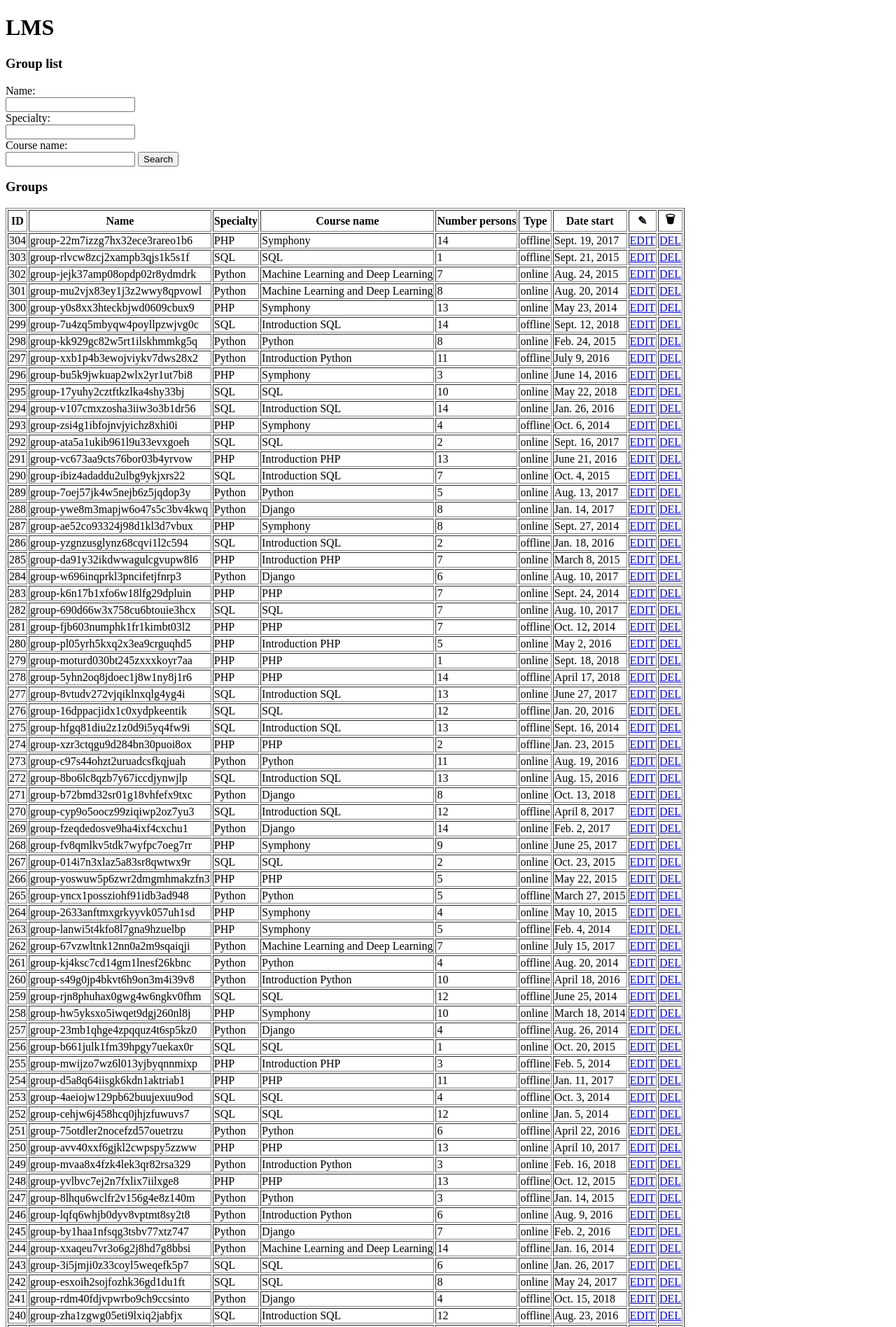
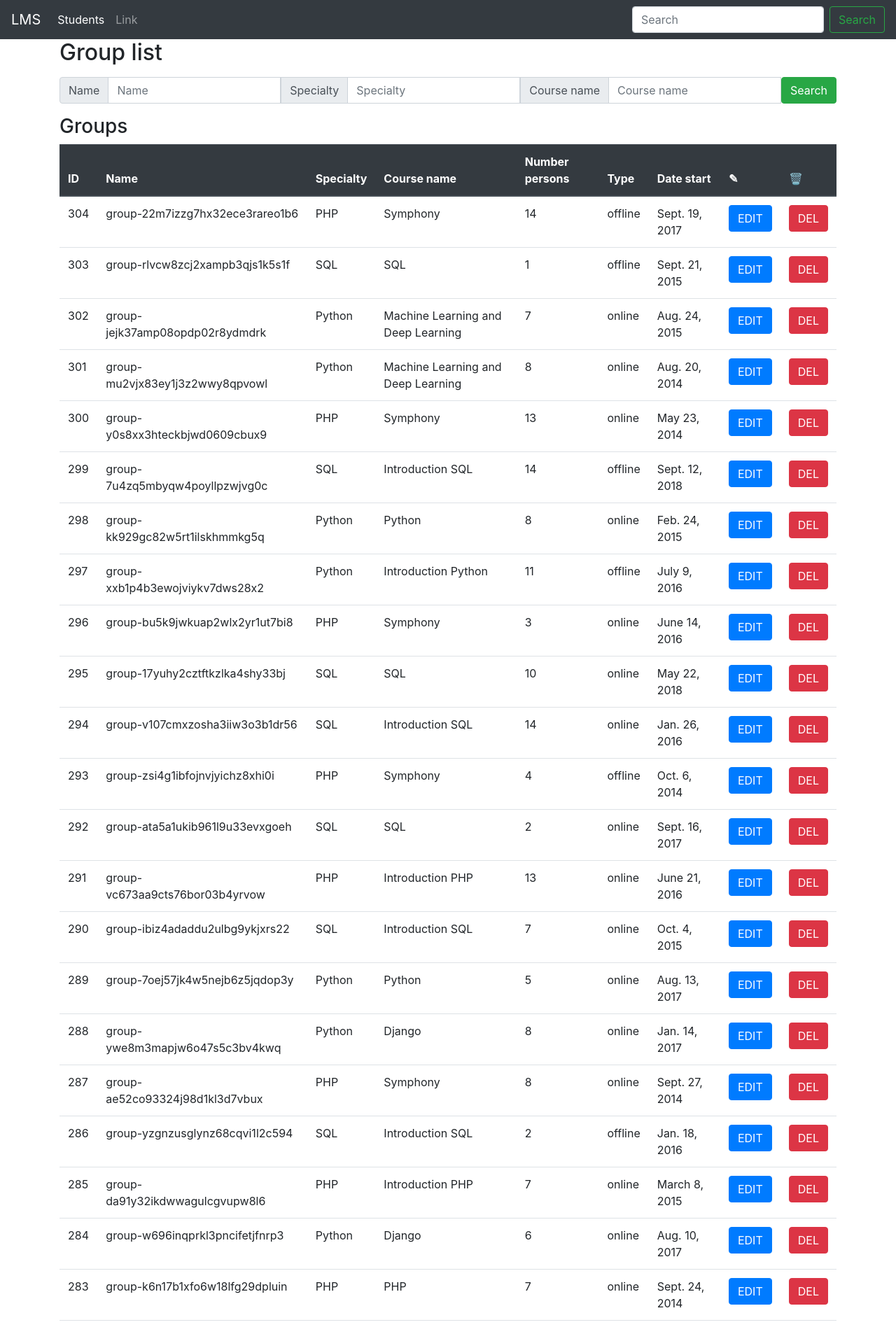
Before and after one commit to annalitvin/lms, a Django app: page /group/groups_list in a window 1280 px wide. Shown: the top 1896 px of the page at 70% size. Run offline with Django 3.2, Linux system fonts and the light colour scheme; data comes from the database, SQL or seed files in the repository; some libraries are stand-ins or nearby versions.

Commit message:
Removed mixims module, added cristy in forms, fixed course_name and specialty validation, fixed IndexGroupDetailView view

```diff
--- a/src/group/templates/group/add_group.html
+++ b/src/group/templates/group/add_group.html
@@ -1,12 +1,13 @@
 {% extends 'group/base.html' %}
 {% load static %}
+{% load crispy_forms_tags %}
 
 {% block content %}
-    <p style="color: red">{{error_massage}}</p>
+
     <form method="post">
         {% csrf_token %}
 
-        {{ form.as_p }}
+        {{ form|crispy }}
 
         <button type="submit">Create</button>
     </form>
--- a/src/group/templates/group/base.html
+++ b/src/group/templates/group/base.html
@@ -1,14 +1,9 @@
-<!DOCTYPE html>
-<html lang="en">
-<head>
-     {% load static %}
-    <meta charset="UTF-8">
-    <title>{{ title }}</title>
-</head>
-<body>
-    <h1>LMS</h1>
-    <h3>{{ title }}</h3>
-    {% block content %}
-    {% endblock %}
-</body>
-</html>
+{% extends 'base.html' %}
+{% load static %}
+
+{% block title %} {{ title }} {% endblock %}
+
+{% block content %}
+    <h1>Group</h1>
+
+{% endblock %}
--- a/src/group/templates/group/group_edit.html
+++ b/src/group/templates/group/group_edit.html
@@ -1,12 +1,13 @@
 {% extends 'group/base.html' %}
 {% load static %}
+{% load crispy_forms_tags %}
 
 {% block content %}
-    <p style="color: red">{{error_massage}}</p>
+
     <form method="post">
         {% csrf_token %}
 
-        {{ form.as_p }}
+        {{ form|crispy }}
 
         <button type="submit">Save</button>
     </form>
--- a/src/group/templates/group/groups_list.html
+++ b/src/group/templates/group/groups_list.html
@@ -3,14 +3,26 @@
 
 {% block content %}
 
-    <form name="form">
-      <label for="name">Name:</label><br>
-      <input type="text" id="name" name="name"><br>
-      <label for="specialty">Specialty:</label><br>
-      <input type="text" id="specialty" name="specialty"><br>
-        <label for="course_name">Course name:</label><br>
-      <input type="text" id="course_name" name="course_name">
-      <button type="submit">Search</button>
+
+    <form>
+        <div class="input-group mb-3">
+            <div class="input-group-prepend">
+                <span class="input-group-text" id="basic-addon1">Name</span>
+            </div>
+            <input name="name" type="text" class="form-control" placeholder="Name" aria-label="name" aria-describedby="basic-addon1">
+
+            <div class="input-group-prepend">
+                <span class="input-group-text" id="basic-addon2">Specialty</span>
+            </div>
+            <input name="specialty" type="text" class="form-control" placeholder="Specialty" aria-label="specialty" aria-describedby="basic-addon1">
+
+            <div class="input-group-prepend">
+                <span class="input-group-text" id="basic-addon3">Course name</span>
+            </div>
+            <input name="course_name" type="text" class="form-control" placeholder="Course name" aria-label="coursename" aria-describedby="basic-addon1">
+
+            <button type="submit" class="btn btn-success">Search</button>
+        </div>
     </form>
 
     {% include 'group/includes/group_table.html' %}
--- a/src/group/templates/group/includes/group_table.html
+++ b/src/group/templates/group/includes/group_table.html
@@ -2,7 +2,8 @@
 <h3>Groups</h3>
 
 {% if groups_list %}
-    <table border="1px">
+    <table class="table table-hover">
+        <thead class="thead-dark">
             <tr>
               <th>ID</th>
               <th>Name</th>
@@ -14,6 +15,7 @@
                 <th>&#9998;</th>
                 <th>🗑</th>
             </tr>
+        </thead>
         {% for group in groups_list  %}
             <tr>
               <td>{{ group.id }}</td>
@@ -23,8 +25,8 @@
               <td>{{ group.number_persons }}</td>
               <td>{{ group.type }}</td>
               <td>{{ group.date_start }}</td>
-              <td> <a href="{% url 'group:edit' group.id %}">EDIT</a></td>
-              <td> <a href="{% url 'group:delete' group.id %}">DEL</a></td>
+              <td> <a href="{% url 'group:edit' group.id %}" class="btn btn-primary">EDIT</a></td>
+              <td> <a href="{% url 'group:delete' group.id %}" class="btn btn-danger">DEL</a></td>
             </tr>
         {% endfor %}
     </table>
--- a/src/group/urls.py
+++ b/src/group/urls.py
@@ -5,7 +5,7 @@ from . import views
 app_name = 'group'
 
 urlpatterns = [
-    path('', views.IndexGroupDetailView.as_view(), name='index'),
+    path('<int:pk>', views.IndexGroupDetailView.as_view(), name='index'),
     path('add', views.GroupCreateView.as_view(), name='add'),
     path('groups_list', views.GroupListView.as_view(), name='groups_list'),
     path('edit/<int:pk>', views.GroupUpdateView.as_view(), name='edit'),
--- a/src/group/views.py
+++ b/src/group/views.py
@@ -6,7 +6,6 @@ from django.urls import reverse, reverse_lazy
 from django.views.generic import ListView, UpdateView, CreateView, DeleteView, DetailView
 
 from group.forms import GroupAddForm, GroupEditForm
-from group.mixins import GroupValidFormMixin
 from .models import Group
 
 
@@ -17,9 +16,7 @@ class IndexGroupDetailView(DetailView):
 
     def get_object(self, queryset=None):
 
-        request = self.request
-
-        id_group = request.GET.get('id')
+        id_group = self.kwargs.get(self.pk_url_kwarg)
         try:
             group_obj = self.model.objects.get(pk=id_group)
         except self.model.DoesNotExist:
@@ -28,22 +25,13 @@ class IndexGroupDetailView(DetailView):
 
     def get(self, request, *args, **kwargs):
 
-        id_group = request.GET.get('id')
-        if id_group is None:
-            return HttpResponse("Введите параметр id: ?id=n")
+        id_group = self.kwargs.get(self.pk_url_kwarg)
 
         if id_group is not None:
-
-            if not id_group.isdigit():
-                return HttpResponse("'id' must be numeric and greatest when zero")
-
-            id_group = int(id_group)
             if id_group == 0:
                 return HttpResponse("'id' must be greatest when zero")
 
-        self.object = self.get_object()
-        context = self.get_context_data()
-        return self.render_to_response(context)
+        return super().get(request, *args, **kwargs)
 
 
 class GroupListView(ListView):
@@ -94,7 +82,7 @@ class GroupUpdateView(UpdateView):
         return context
 
 
-class GroupCreateView(GroupValidFormMixin, CreateView):
+class GroupCreateView(CreateView):
     model = Group
     template_name = 'group/add_group.html'
     form_class = GroupAddForm
```
Also changed, not shown: src/group/forms.py (+21 -1 lines). Lines whose indentation alone changed are shown as unchanged.
